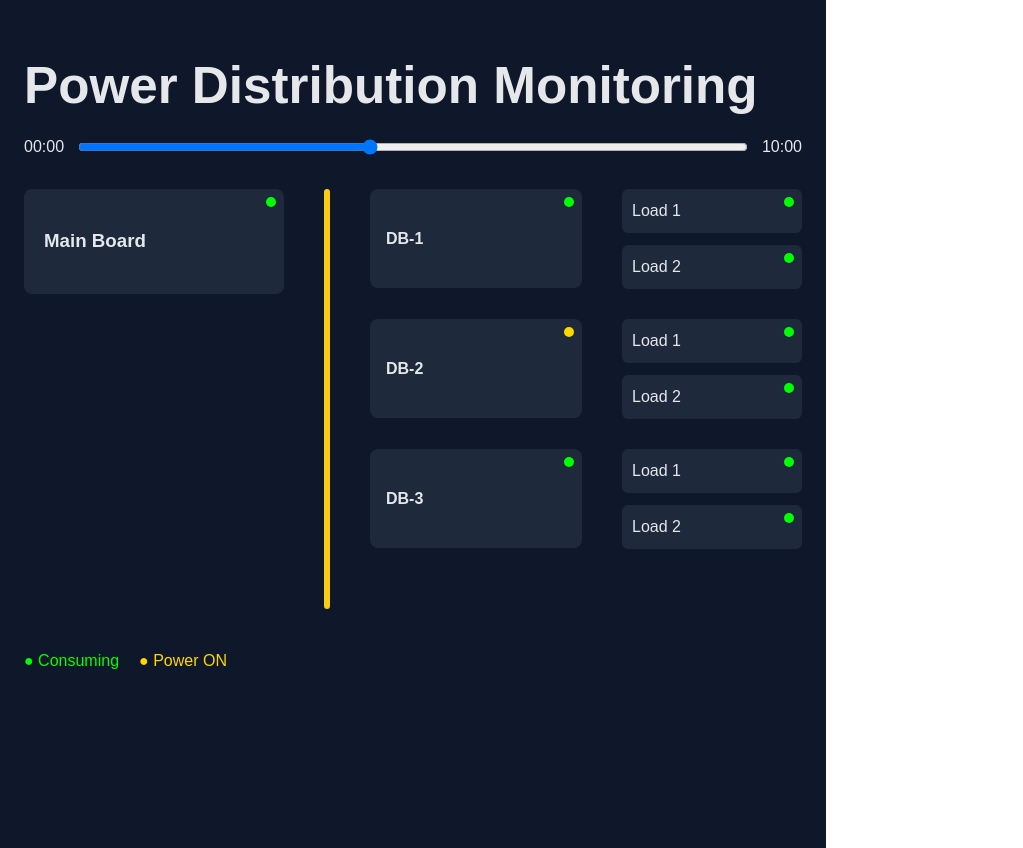
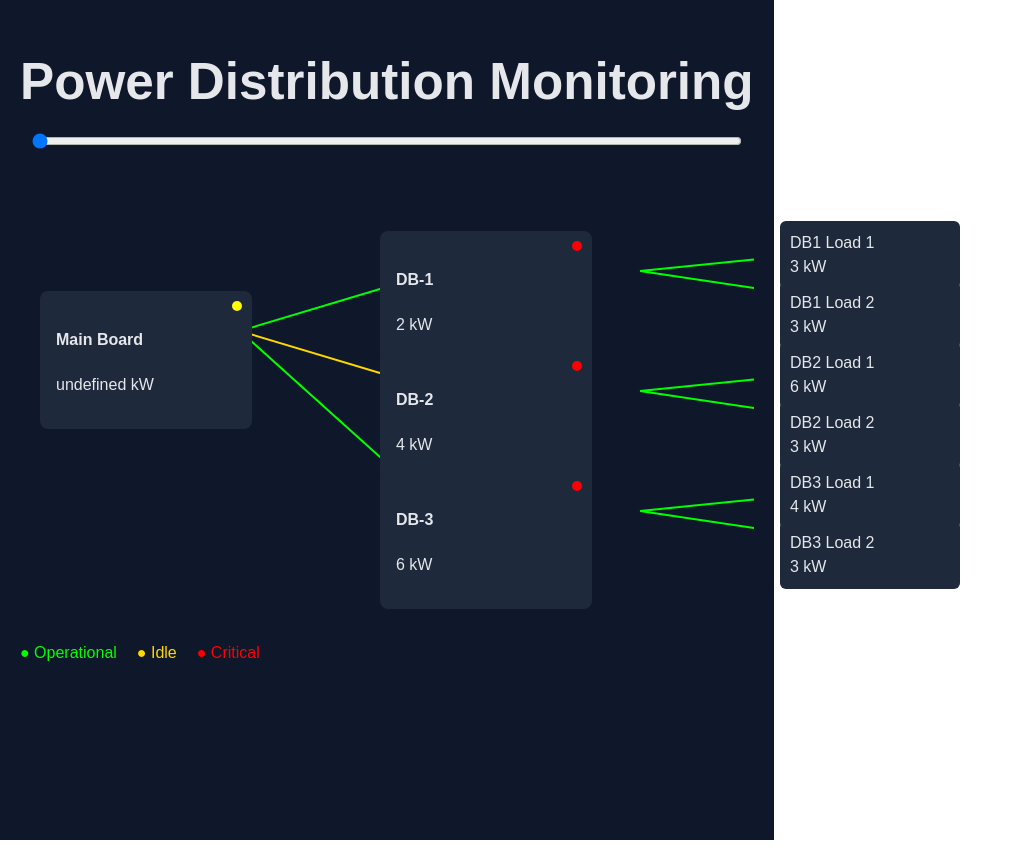
Before and after one commit to SravaniGovindhu/react-vite-starter-sqkx, a React (Vite) app: page / in a window 1280 px wide. Shown: the whole page, without its empty margins (0-1023 px from the left). Built offline with nearby package versions, Linux system fonts and the light colour scheme.

Commit message:
Update App.jsx

```diff
--- a/src/App.jsx
+++ b/src/App.jsx
@@ -1,198 +1,163 @@
 import { useState } from "react";
+import powerData from "./data/powerData.json";
 
-/* ---------- SIMULATED DATA ---------- */
-const HOURS = [...Array(24).keys()];
-
-const generatePower = () =>
-  HOURS.map(() => (Math.random() > 0.3 ? +(Math.random() * 50).toFixed(1) : 0));
-
-const DB_DATA = [
-  { name: "DB-1", loads: ["Load 1", "Load 2"] },
-  { name: "DB-2", loads: ["Load 1", "Load 2"] },
-  { name: "DB-3", loads: ["Load 1", "Load 2"] }
-];
-
-/* ---------- STATUS ---------- */
-const getStatusColor = (value) => {
-  if (value > 0) return "lime";
-  return "gold"; // power ON but no load
+const getStatus = (value, upstreamOn) => {
+  if (!upstreamOn) return "red";
+  if (value > 0) return "green";
+  return "yellow";
 };
 
-/* ---------- COMPONENT ---------- */
 export default function App() {
-  const [hour, setHour] = useState(10);
-  const [hover, setHover] = useState(false);
+  const [timeIndex, setTimeIndex] = useState(0);
+  const data = powerData[timeIndex];
 
-  const mainPower = generatePower();
-  const dbPower = DB_DATA.map(() => generatePower());
-  const loadPower = DB_DATA.map(() =>
-    Array(2)
-      .fill(0)
-      .map(() => generatePower())
-  );
+  const mainOn = data.main > 0;
 
   return (
     <div style={styles.page}>
       <h1 style={styles.title}>Power Distribution Monitoring</h1>
 
-      {/* TIMELINE */}
-      <div
-        style={styles.timeline}
-        onMouseEnter={() => setHover(true)}
-        onMouseLeave={() => setHover(false)}
-      >
-        <span>00:00</span>
+      {/* Timeline */}
+      <div style={styles.timeline}>
+        <span>{powerData[0].time}</span>
         <input
           type="range"
           min="0"
-          max="23"
-          value={hour}
-          onChange={(e) => setHour(+e.target.value)}
+          max={powerData.length - 1}
+          value={timeIndex}
+          onChange={(e) => setTimeIndex(Number(e.target.value))}
           style={{ flex: 1 }}
         />
-        <span>{hour}:00</span>
+        <span>{data.time}</span>
       </div>
 
-      {/* MAIN LAYOUT */}
-      <div style={styles.system}>
+      <div style={styles.container}>
+        {/* SVG WIRES */}
+        <svg style={styles.svg}>
+          {/* Main → DBs */}
+          <line x1="220" y1="160" x2="420" y2="100" stroke="lime" strokeWidth="2"/>
+          <line x1="220" y1="160" x2="420" y2="220" stroke="gold" strokeWidth="2"/>
+          <line x1="220" y1="160" x2="420" y2="340" stroke="lime" strokeWidth="2"/>
+
+          {/* DB1 → Loads */}
+          <line x1="620" y1="100" x2="820" y2="80" stroke="lime" strokeWidth="2"/>
+          <line x1="620" y1="100" x2="820" y2="130" stroke="lime" strokeWidth="2"/>
+
+          {/* DB2 → Loads */}
+          <line x1="620" y1="220" x2="820" y2="200" stroke="lime" strokeWidth="2"/>
+          <line x1="620" y1="220" x2="820" y2="250" stroke="lime" strokeWidth="2"/>
+
+          {/* DB3 → Loads */}
+          <line x1="620" y1="340" x2="820" y2="320" stroke="lime" strokeWidth="2"/>
+          <line x1="620" y1="340" x2="820" y2="370" stroke="lime" strokeWidth="2"/>
+        </svg>
+
         {/* MAIN BOARD */}
-        <div style={styles.mainBoard}>
-          <h3>Main Board</h3>
-          {hover && <div>{mainPower[hour]} kW</div>}
-          <StatusDot value={mainPower[hour]} />
-        </div>
-
-        {/* BUSBAR */}
-        <div style={styles.busbar} />
+        <Board
+          title="Main Board"
+          power={`${data.main} kW`}
+          status={getStatus(data.main, true)}
+          top={120}
+          left={20}
+        />
 
         {/* DBs */}
-        <div style={styles.dbColumn}>
-          {DB_DATA.map((db, i) => (
-            <div key={db.name} style={styles.dbRow}>
-              <div style={styles.dbBox}>
-                <h4>{db.name}</h4>
-                {hover && <div>{dbPower[i][hour]} kW</div>}
-                <StatusDot value={dbPower[i][hour]} />
-              </div>
+        <Board title="DB-1" power={`${data.db1} kW`} status={getStatus(data.db1, mainOn)} top={60} left={360}/>
+        <Board title="DB-2" power={`${data.db2} kW`} status={getStatus(data.db2, mainOn)} top={180} left={360}/>
+        <Board title="DB-3" power={`${data.db3} kW`} status={getStatus(data.db3, mainOn)} top={300} left={360}/>
 
-              {/* LOADS */}
-              <div style={styles.loadColumn}>
-                {db.loads.map((load, j) => (
-                  <div key={load} style={styles.loadBox}>
-                    {load}
-                    {hover && (
-                      <div style={styles.smallText}>
-                        {loadPower[i][j][hour]} kW
-                      </div>
-                    )}
-                    <StatusDot value={loadPower[i][j][hour]} />
-                  </div>
-                ))}
-              </div>
-            </div>
-          ))}
-        </div>
+        {/* LOADs */}
+        <Load name="DB1 Load 1" value={data.db1_load1} top={50} />
+        <Load name="DB1 Load 2" value={data.db1_load2} top={110} />
+
+        <Load name="DB2 Load 1" value={data.db2_load1} top={170} />
+        <Load name="DB2 Load 2" value={data.db2_load2} top={230} />
+
+        <Load name="DB3 Load 1" value={data.db3_load1} top={290} />
+        <Load name="DB3 Load 2" value={data.db3_load2} top={350} />
       </div>
 
       {/* LEGEND */}
       <div style={styles.legend}>
-        <span style={{ color: "lime" }}>● Consuming</span>
-        <span style={{ color: "gold" }}>● Power ON</span>
+        <span style={{ color: "lime" }}>● Operational</span>
+        <span style={{ color: "gold" }}>● Idle</span>
+        <span style={{ color: "red" }}>● Critical</span>
       </div>
     </div>
   );
 }
 
-/* ---------- STATUS DOT ---------- */
-const StatusDot = ({ value }) => (
-  <span
-    style={{
-      ...styles.dot,
-      background: getStatusColor(value)
-    }}
-  />
+/* COMPONENTS */
+
+const Board = ({ title, power, status, top, left }) => (
+  <div style={{ ...styles.board, top, left }}>
+    <h4>{title}</h4>
+    <p>{power}</p>
+    <span style={{ ...styles.dot, background: status }} />
+  </div>
 );
 
-/* ---------- STYLES ---------- */
+const Load = ({ name, value, top }) => (
+  <div style={{ ...styles.load, top }}>
+    {name}
+    <br />
+    {value} kW
+  </div>
+);
+
+/* STYLES */
+
 const styles = {
   page: {
     background: "#0f172a",
     minHeight: "100vh",
-    padding: 24,
+    padding: 20,
     color: "#e5e7eb",
-    fontFamily: "Arial"
+    fontFamily: "Arial",
   },
   title: {
-    marginBottom: 20
+    marginBottom: 20,
   },
   timeline: {
     display: "flex",
-    alignItems: "center",
-    gap: 12,
-    marginBottom: 30
+    gap: 10,
+    marginBottom: 20,
   },
-  system: {
-    display: "flex",
-    alignItems: "flex-start",
-    gap: 40
+  container: {
+    position: "relative",
+    height: 450,
   },
-  mainBoard: {
-    background: "#1e293b",
-    padding: 20,
-    borderRadius: 8,
-    width: 220,
-    position: "relative"
+  svg: {
+    position: "absolute",
+    width: "100%",
+    height: "100%",
   },
-  busbar: {
-    width: 6,
-    height: 420,
-    background: "#facc15",
-    borderRadius: 3
-  },
-  dbColumn: {
-    display: "flex",
-    flexDirection: "column",
-    gap: 30
-  },
-  dbRow: {
-    display: "flex",
-    alignItems: "center",
-    gap: 40
-  },
-  dbBox: {
+  board: {
+    position: "absolute",
     background: "#1e293b",
     padding: 16,
     borderRadius: 8,
     width: 180,
-    position: "relative"
   },
-  loadColumn: {
-    display: "flex",
-    flexDirection: "column",
-    gap: 12
-  },
-  loadBox: {
+  load: {
+    position: "absolute",
+    left: 760,
+    width: 160,
     background: "#1e293b",
     padding: 10,
     borderRadius: 6,
-    width: 160,
-    position: "relative"
   },
   dot: {
     position: "absolute",
-    top: 8,
-    right: 8,
+    top: 10,
+    right: 10,
     width: 10,
     height: 10,
-    borderRadius: "50%"
+    borderRadius: "50%",
   },
   legend: {
-    marginTop: 40,
+    marginTop: 20,
     display: "flex",
-    gap: 20
+    gap: 20,
   },
-  smallText: {
-    fontSize: 12,
-    opacity: 0.8
-  }
 };
```
